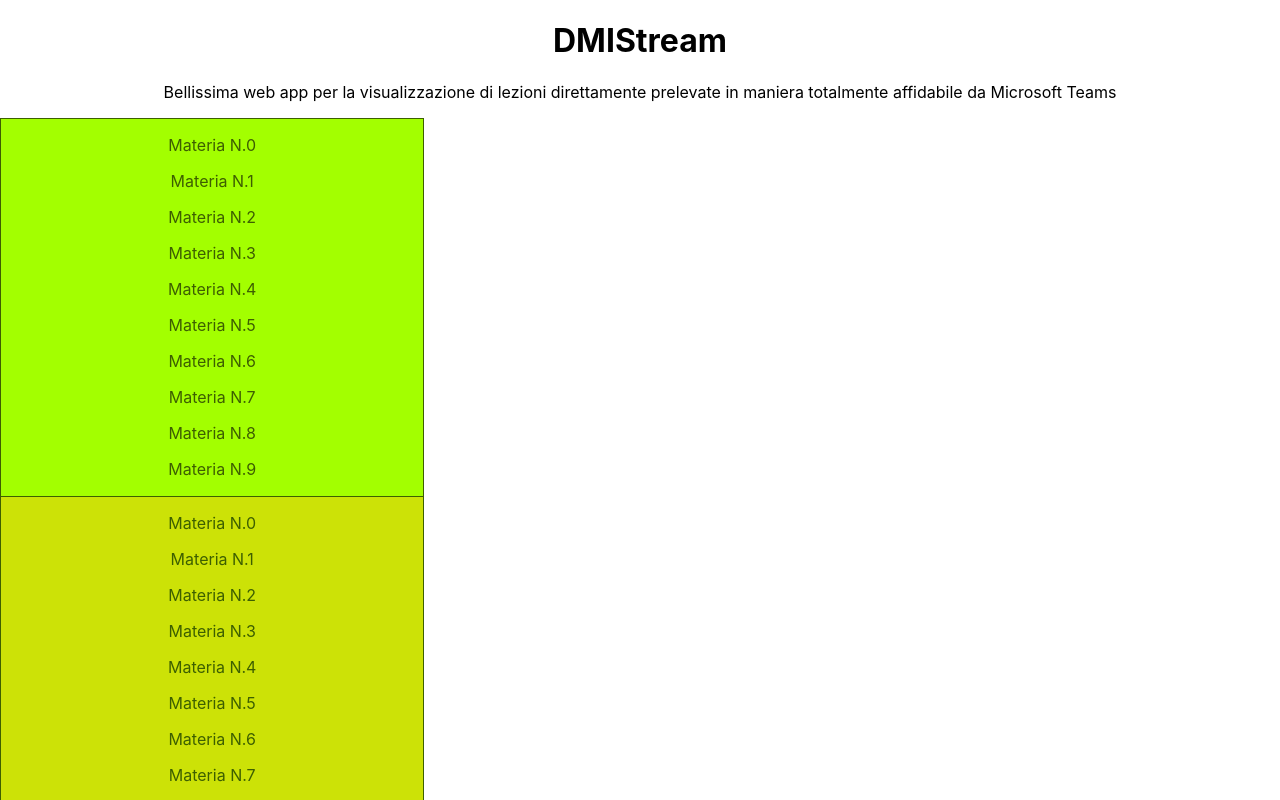
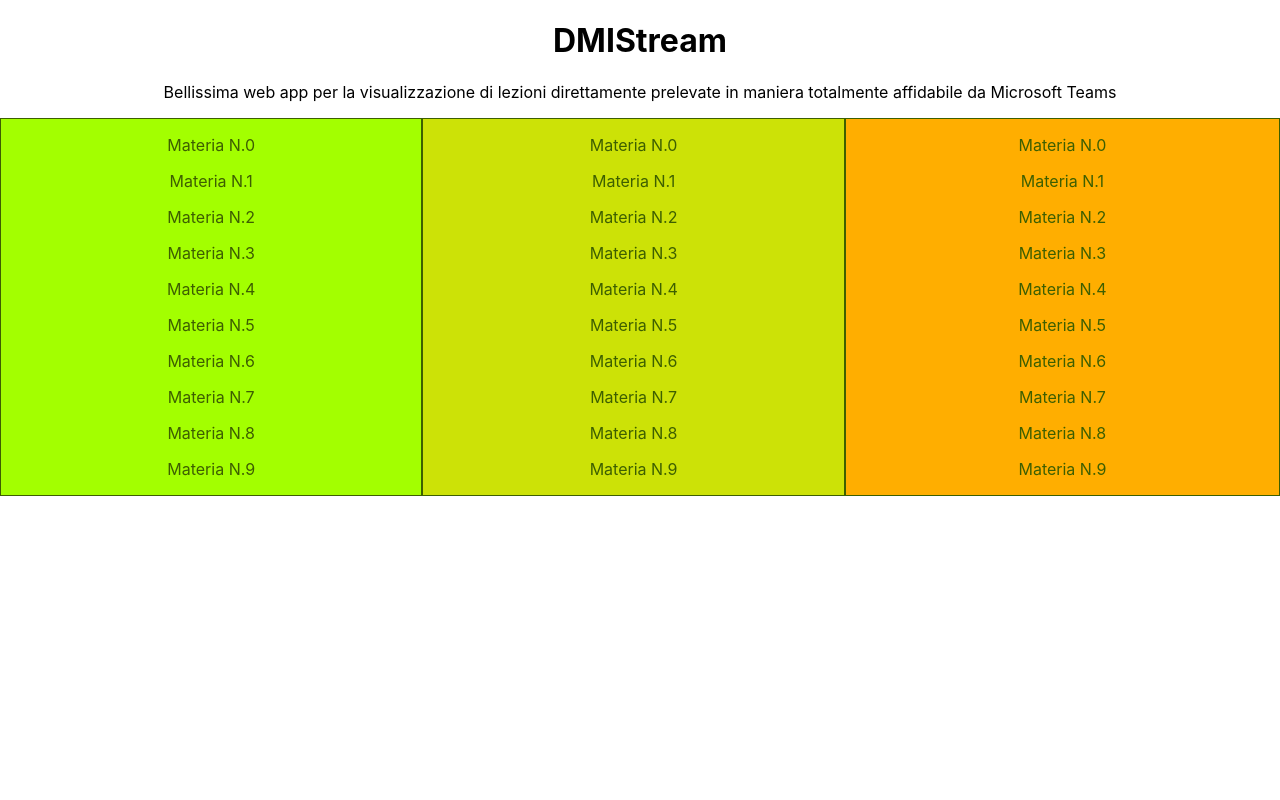
Before and after one commit to Hollerith98T/DMIStream, a React (Create React App) app: page / in a window 1280 px wide. Shown: the top 800 px of the page. Built offline with nearby package versions, Linux system fonts and the light colour scheme.

Commit message:
Fixed columns and simplified css

```diff
--- a/src/App.css
+++ b/src/App.css
@@ -1,39 +1,26 @@
-.title {
-  text-align: center;
-}
-
+.title,
 .description {
   text-align: center;
 }
 
 .contents-grid {
   display: grid;
-  grid-template-columns: 33%, 33%, 34%;
+  grid-template-columns: 33% 33% 34%;
 }
 
-.columns1 {
-  width: 33%;
-  height: 100%;
+.columns1,
+.columns2,
+.columns3 {
   border: 1px solid;
-  color: #3D5F00;
-  background: #A3FF00;
-  text-align: center
+  text-align: center;
+  color: #3d5f00;
+  background: #a3ff00;
 }
 
 .columns2 {
-  width: 33%;
-  height: 100%;
-  border: 1px solid;
-  color: #3D5F00;
   background: #cce207;
-  text-align: center
 }
 
 .columns3 {
-  width: 33%;
-  height: 100%;
-  border: 1px solid;
-  color: #3D5F00;
   background: #ffae00;
-  text-align: center
 }
```
